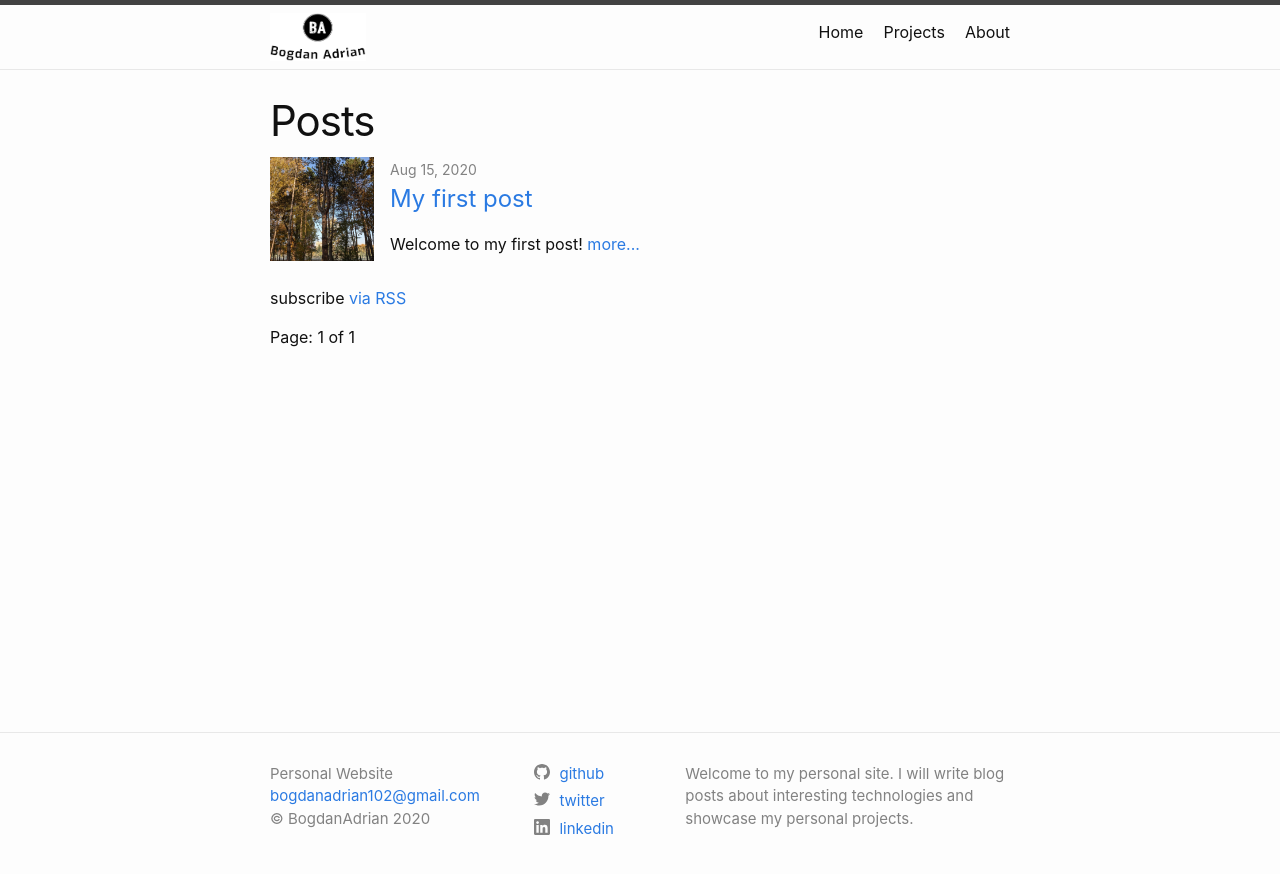
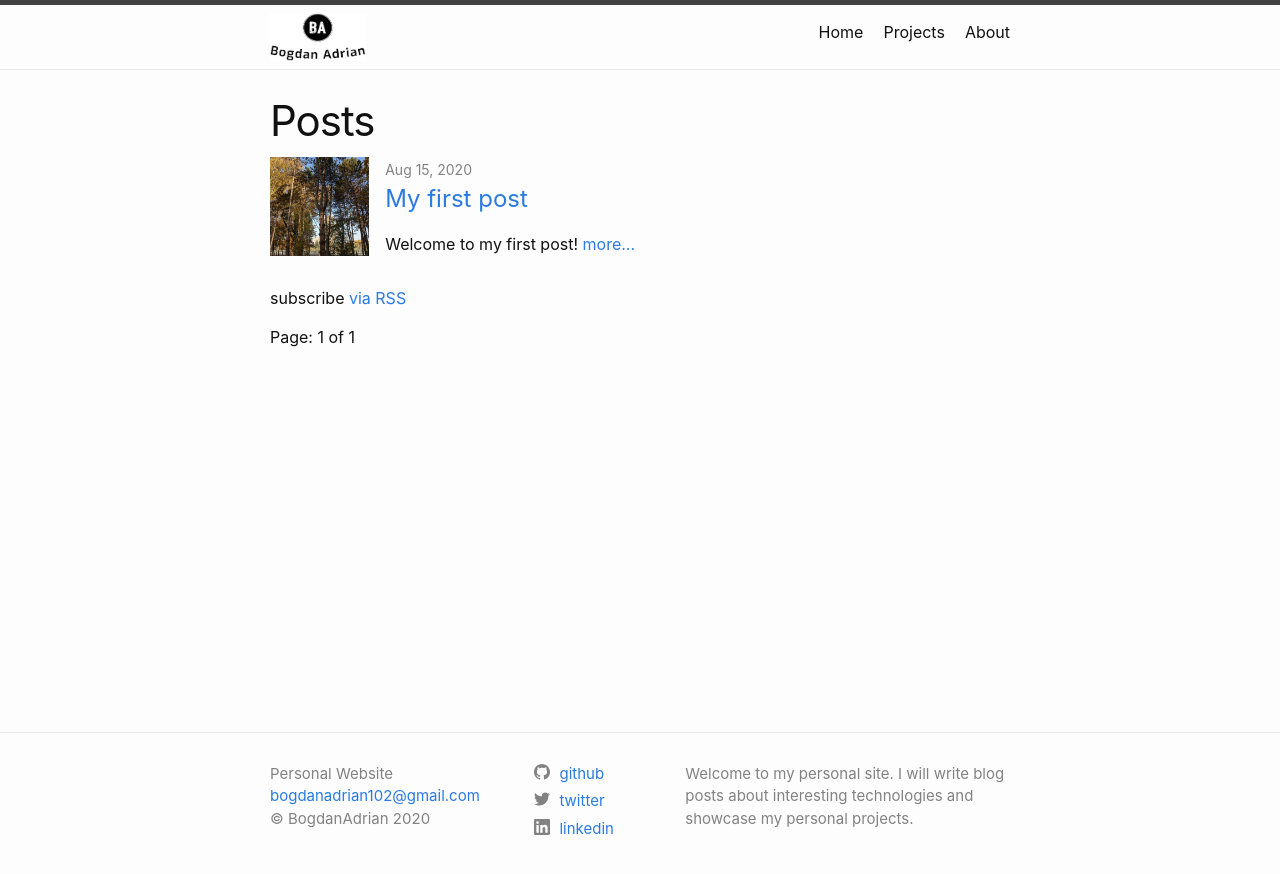
Before and after one commit to BogdanAdrian11/bogdanadrian11.github.io, a Jekyll site: the page built from index.html, in a window 1280 px wide. Shown: the top 874 px of the page. Built offline with Jekyll 4.4.1, drawn with Linux system fonts in a browser that asks for light colours; the list of posts is cut into pages by our own code.

```diff
--- a/_sass/minima/_layout.scss
+++ b/_sass/minima/_layout.scss
@@ -255,8 +255,8 @@
 }
 
 .blog-roll-image {
-  width: 6.5rem;
-  height: 6.5rem;
+  width: 6.2rem;
+  height: 6.2rem;
   object-fit: cover;
   float: left;
   margin-right: 1rem;
```
Also changed, not shown: _posts/test/2020-08-15-my-first-post.md (renamed from _posts/2020-08-15-my-first-post.md, +3 -2 lines).
